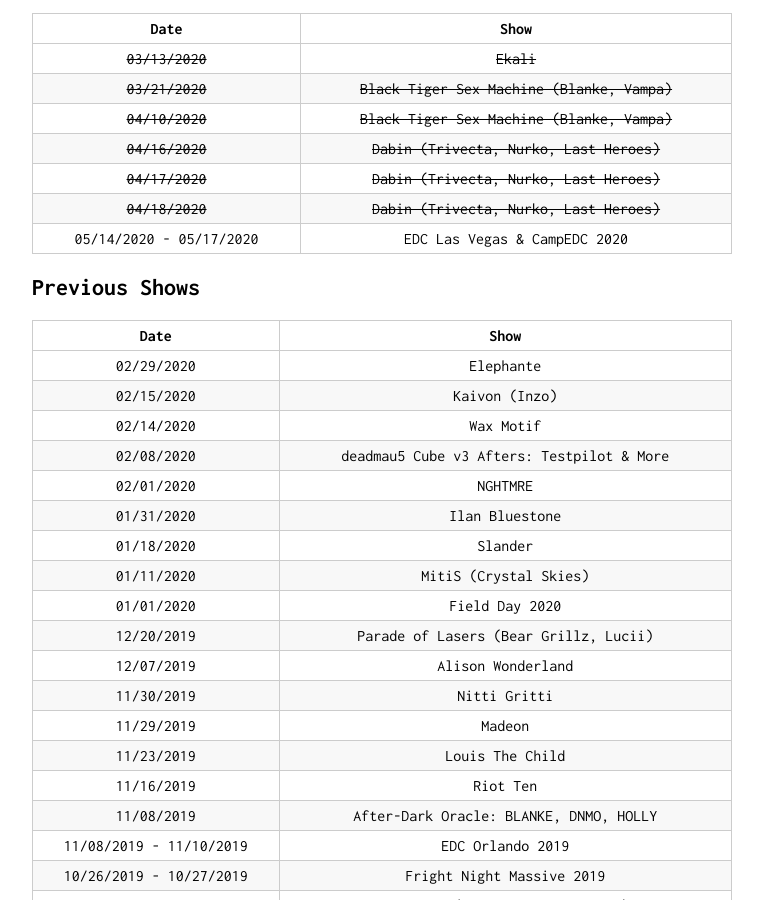
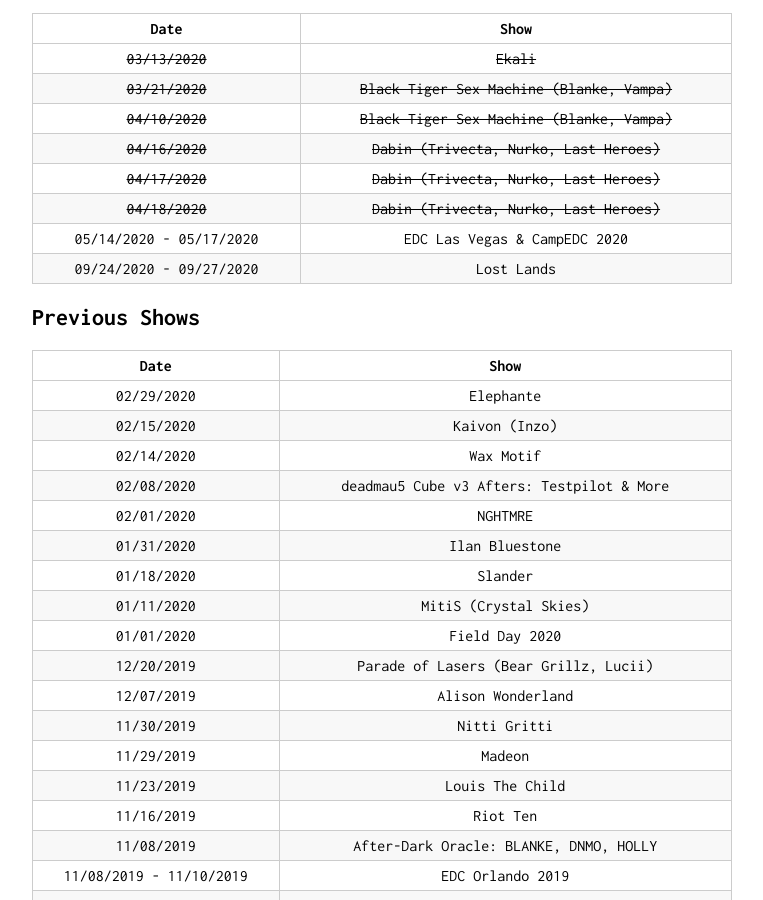
Before and after one commit to mksavic/mksavic.github.io, a Jekyll site: the page built from edm.md, in a window 1280 px wide and 900 px high, scrolled down 465 px. Shown: the whole window, without its empty margins (258-1021 px from the left). Built offline with Jekyll 4.4.1, drawn with Linux system fonts in a browser that asks for light colours; our own code applies the rules of GitHub Pages for plain Markdown files.

Commit message:
update edm.md

```diff
--- a/edm.md
+++ b/edm.md
@@ -28,6 +28,7 @@ is_contact: true
 |     ~~04/17/2020~~      |    ~~Dabin (Trivecta, Nurko, Last Heroes)~~    |
 |     ~~04/18/2020~~      |    ~~Dabin (Trivecta, Nurko, Last Heroes)~~    |
 | 05/14/2020 - 05/17/2020 |          EDC Las Vegas & CampEDC 2020          |
+| 09/24/2020 - 09/27/2020 |                   Lost Lands                   |
 
 ## Previous Shows
 
```
